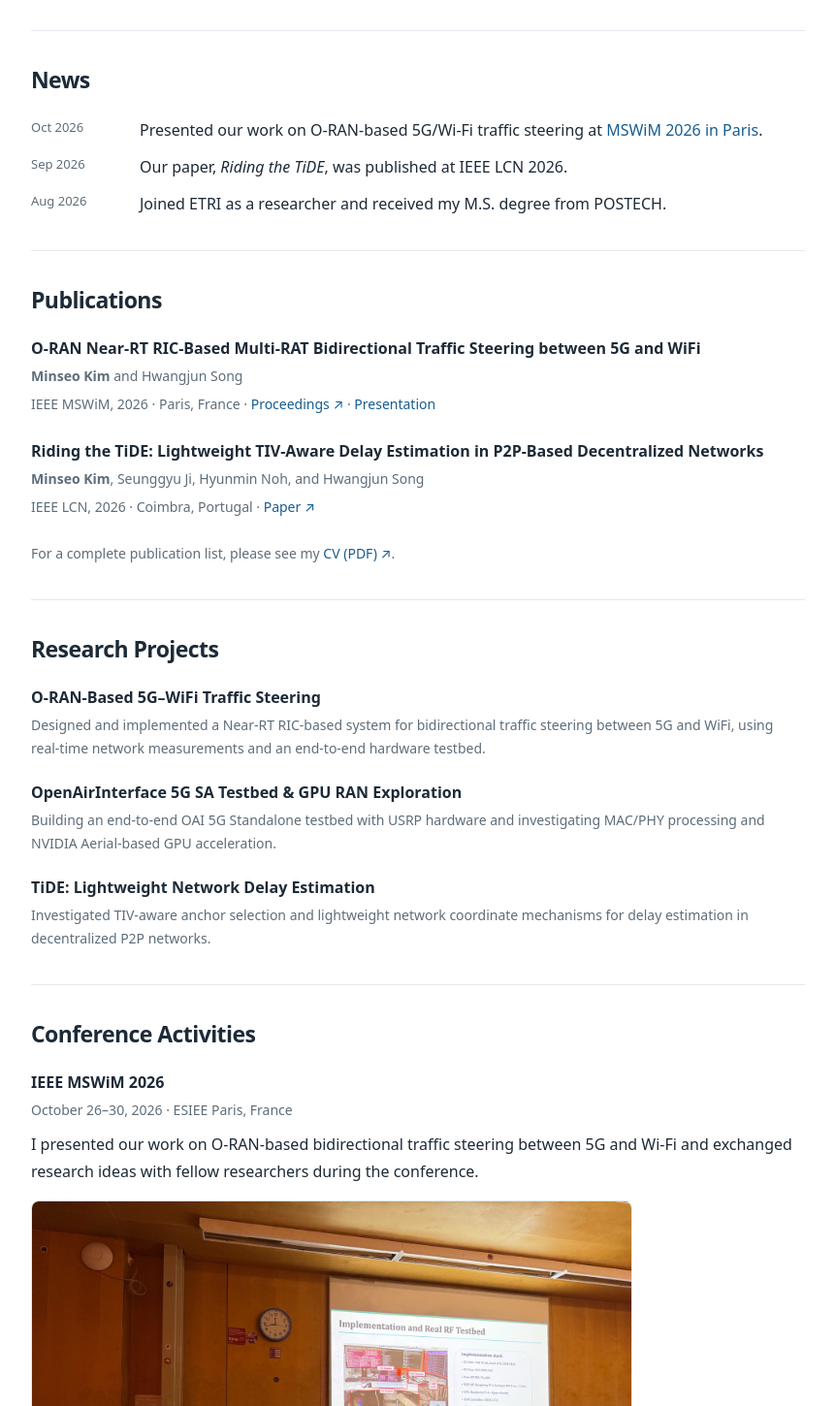
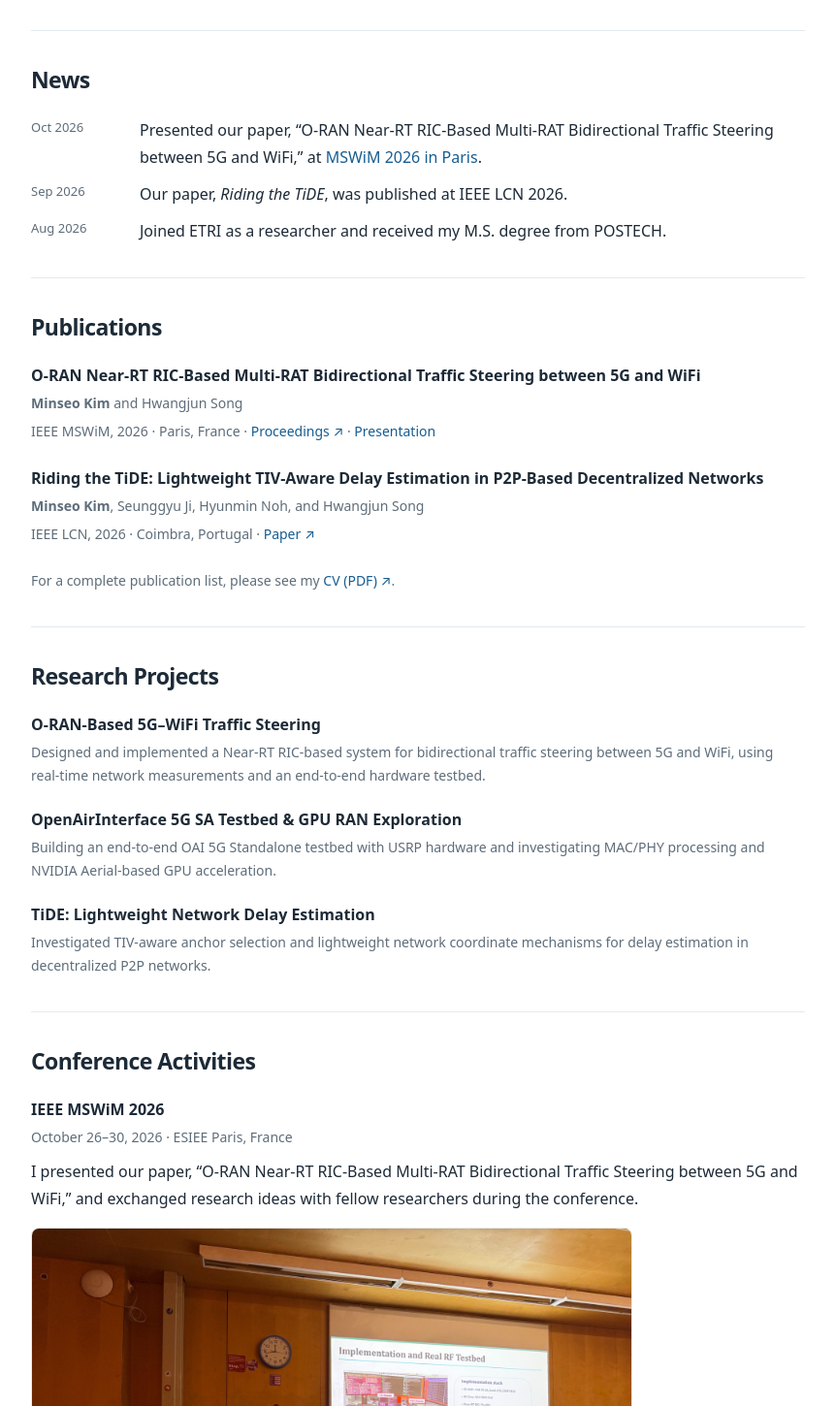
Before and after one commit to minseoeyo/minseoeyo.github.io, a plain HTML site: page index.html in a window 1280 px wide. Shown: the part 948-2398 px from the top of the page at 97% size, without its empty margins (209-1070 px from the left). Drawn offline with Linux system fonts and the light colour scheme.

Commit message:
Revise news and conference activity descriptions
Updated conference presentation details and paper title for clarity.

```diff
--- a/index.html
+++ b/index.html
@@ -118,7 +118,7 @@
 
     <section id="news">
       <h2>News</h2>
-      <div class="news-item"><span class="date">Oct 2026</span><div>Presented our work on O-RAN-based 5G/Wi-Fi traffic steering at <a href="#conferences">MSWiM 2026 in Paris</a>.</div></div>
+      <div class="news-item"><span class="date">Oct 2026</span><div>Presented our paper, “O-RAN Near-RT RIC-Based Multi-RAT Bidirectional Traffic Steering between 5G and WiFi,” at <a href="#conferences">MSWiM 2026 in Paris</a>.</div></div>
       <div class="news-item"><span class="date">Sep 2026</span><div>Our paper, <i>Riding the TiDE</i>, was published at IEEE LCN 2026.</div></div>
       <div class="news-item"><span class="date">Aug 2026</span><div>Joined ETRI as a researcher and received my M.S. degree from POSTECH.</div></div>
     </section>
@@ -156,7 +156,7 @@
       <h2>Conference Activities</h2>
       <h3>IEEE MSWiM 2026</h3>
       <p class="meta">October 26–30, 2026 · ESIEE Paris, France</p>
-      <p>I presented our work on O-RAN-based bidirectional traffic steering between 5G and Wi-Fi and exchanged research ideas with fellow researchers during the conference.</p>
+      <p>I presented our paper, “O-RAN Near-RT RIC-Based Multi-RAT Bidirectional Traffic Steering between 5G and WiFi,” and exchanged research ideas with fellow researchers during the conference.</p>
       <div class="conference-main"><figure>
         <a href="images/conferences/mswim2026/presentation.jpg" target="_blank" rel="noopener"><img src="images/conferences/mswim2026/presentation.jpg" alt="Presentation on the implementation and real RF testbed" loading="lazy"></a>
         <figcaption>Presenting the implementation and real RF testbed.</figcaption>
```
